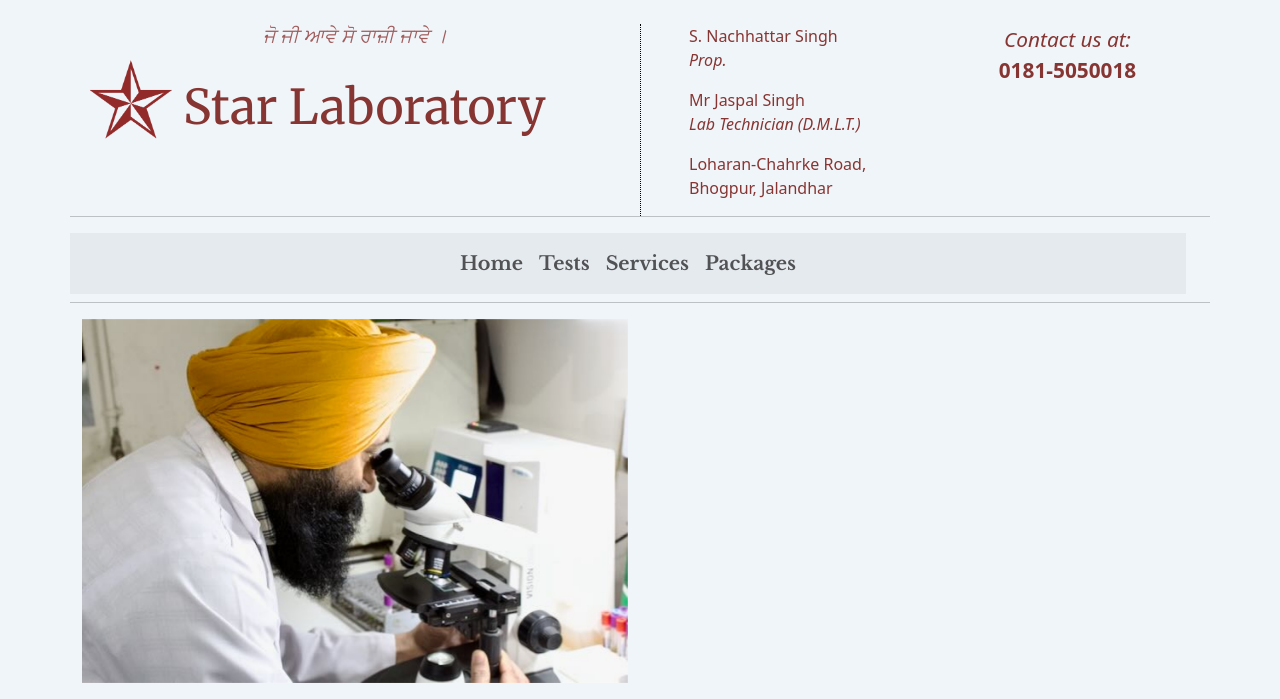
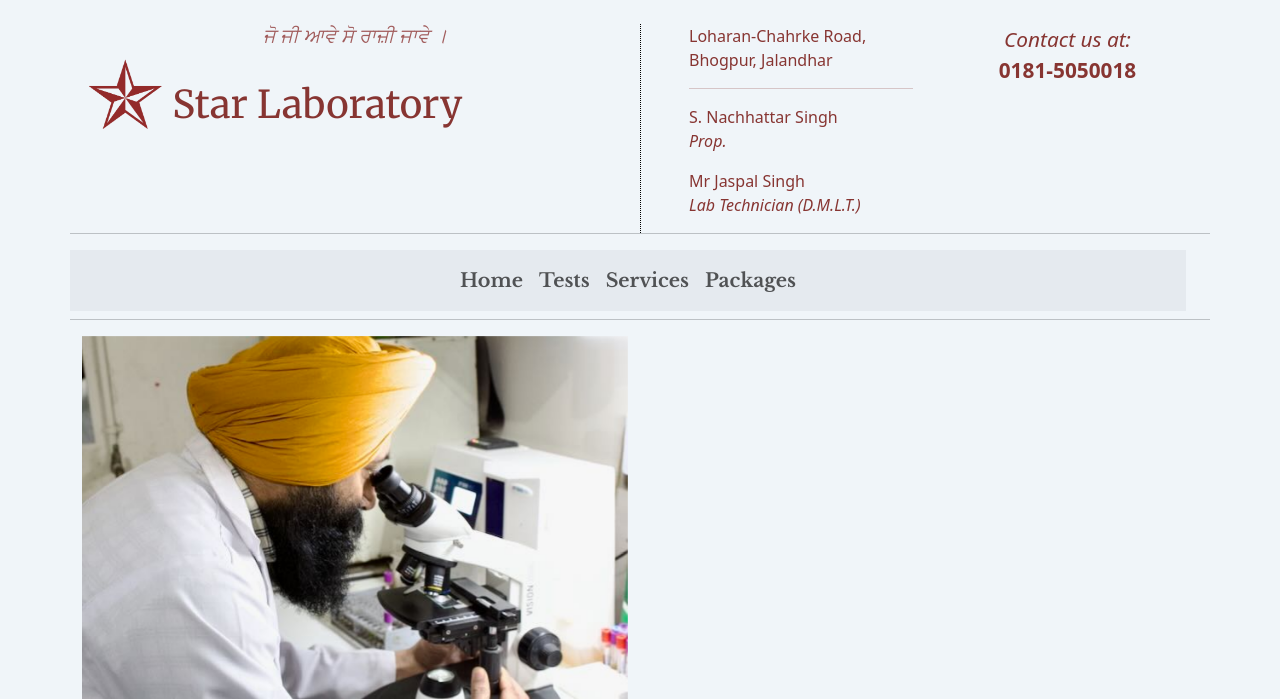
Before and after one commit to kunwar/lims, a Django app: page / in a window 1280 px wide. Shown: the top 699 px of the page. Run offline with Django 4.2, Linux system fonts and the light colour scheme; some web fonts are replaced.

Commit message:
Update styles.css and base.html

```diff
--- a/lab/static/lab/css/styles.css
+++ b/lab/static/lab/css/styles.css
@@ -4,7 +4,7 @@ body {
 
 header h1 {
   font-family: Merriweather, serif;
-  font-size: 3rem;
+  font-size: 2.4rem;
   color: rgb(135, 53, 50);
   display: inline-block;
 }
--- a/lab/templates/lab/base.html
+++ b/lab/templates/lab/base.html
@@ -37,15 +37,18 @@
               id="logo"
               src="{% static 'lab/images/star.png' %}"
               alt="Star Logo"
-              height="90"
+              height="80"
             />
             <h1>Star Laboratory</h1>
           </header>
         </div>
+        <br />
         <div
           class="col-sm-3 ps-5"
           style="border-left: 1px dotted black; color: rgb(135, 53, 50)"
         >
+          <p>Loharan-Chahrke Road, Bhogpur, Jalandhar</p>
+          <hr />
           <p>
             S. Nachhattar Singh <br />
             <i>Prop.</i>
@@ -53,10 +56,6 @@
           <p>
             Mr Jaspal Singh<br />
             <i>Lab Technician (D.M.L.T.)</i>
-          </p>
-          <p>
-            Loharan-Chahrke Road,<br />
-            Bhogpur, Jalandhar
           </p>
         </div>
         <div class="col-sm-3 text-center">
```
